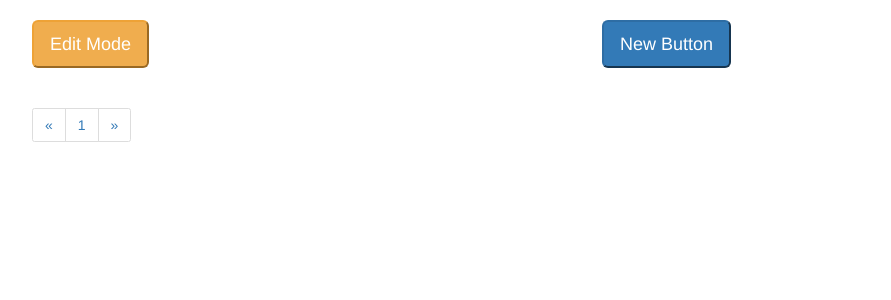
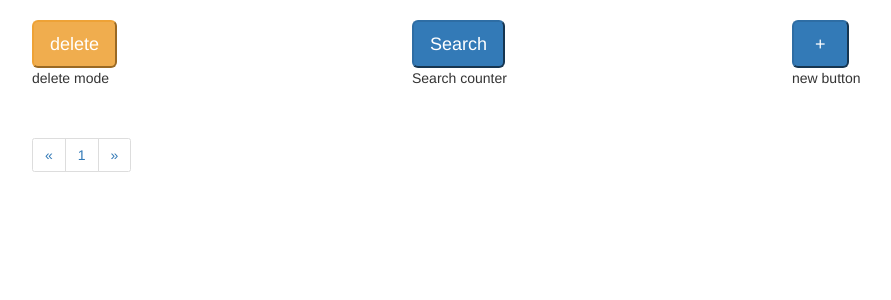
Before and after one commit to jaeyoungkang/stamps, a Django app: page /stamps/main/1 in a window 1280 px wide. Shown: the part 62-362 px from the top of the page, without its empty margins (53-944 px from the left). Run offline with Django 3.2, Linux system fonts and the light colour scheme; data that the repository does not hold is empty; some libraries are stand-ins or nearby versions.

Commit message:
edit layout

```diff
--- a/stamps_of_life/stamps/templates/stamps/base.html
+++ b/stamps_of_life/stamps/templates/stamps/base.html
@@ -6,6 +6,14 @@
     <meta http-equiv="X-UA-Compatible" content="ie=edge">
     <title>Count Everything</title>
     <link rel="stylesheet" href="https://maxcdn.bootstrapcdn.com/bootstrap/4.0.0/css/bootstrap.min.css" integrity="sha384-Gn5384xqQ1aoWXA+058RXPxPg6fy4IWvTNh0E263XmFcJlSAwiGgFAW/dAiS6JXm" crossorigin="anonymous">
+
+    <style>
+    .button {
+        width: 64px;
+        height: 64px;
+        font-size: 20px;
+    }
+    </style>
 </head>
 <body>
   <nav class="navbar navbar-dark bg-dark">
--- a/stamps_of_life/stamps/templates/stamps/index.html
+++ b/stamps_of_life/stamps/templates/stamps/index.html
@@ -1,20 +1,20 @@
-<style>
-    .button {
-        width: 70px;
-        height: 70px;
-        font-size: 24px;
-    }
-</style>
+
 
 {% extends "stamps/base.html" %}
 {% block body %}
 <div class="container">
     <div class="row text-center text-lg-left">
         <div class="col">
-            <input class="btn-warning btn-lg" type="submit" value="Edit Mode" onclick="enableEditMode( {{page_number}})">
+            <input class="btn-warning btn-lg" type="submit" value="delete" onclick="enableEditMode( {{page_number}})">
+            <p> delete mode </p>
         </div>
         <div class="col">
-            <input class="btn-primary btn-lg" type="submit" value="New Button" onclick="popup( {{ stamp_list|length}}, {{page_number}} )">
+            <input class="btn-primary btn-lg" type="submit" value="Search" onclick="enableEditMode( {{page_number}})">
+            <p> Search counter </p>
+        </div>
+        <div class="col">
+            <input class="btn-primary btn-lg" type="submit" value=" + " onclick="popup( {{ stamp_list|length}}, {{page_number}} )">
+            <p> new button </p>
         </div>
     </div>
     <br>
@@ -22,7 +22,7 @@
     <div class="row text-center text-lg-left">
     {% for stamp in stamp_list %}
     <div class="col-lg-2 col-md-4 col-sm-4 mb-4 col-xs-4">
-        <input class="btn-primary btn-lg" style="text-align:center; font-size :24px; width:80px; height:80px" type="button" value="{{ stamp.count }}"b onclick="count('{% url 'stamps:count' page_number stamp.id  %}')">
+        <input class="button btn-primary btn-lg" type="submit" value="{{ stamp.count }}"b onclick="count('{% url 'stamps:count' page_number stamp.id  %}')">
         <p> {{ stamp.name }} </p>
     </div>
     {% endfor %}
```
Also changed, not shown: stamps_of_life/stamps/templates/stamps/detail.html (deleted, +0 -7 lines), stamps_of_life/stamps/templates/stamps/edit.html (+0 -8 lines), stamps_of_life/stamps/templates/stamps/trash.html (+0 -8 lines).
